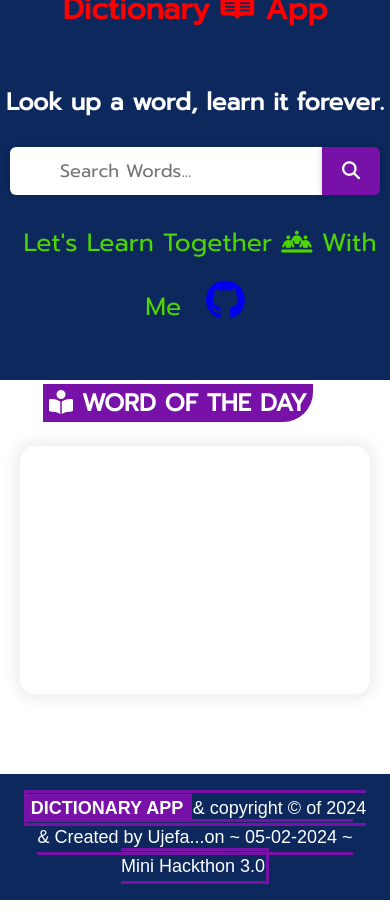
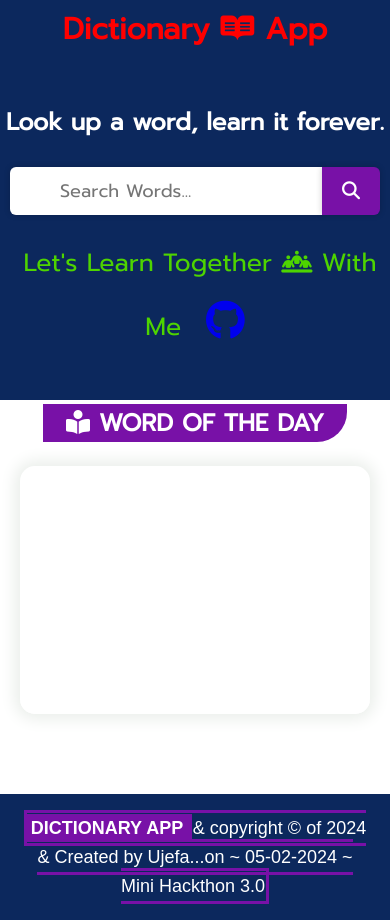
Before and after one commit to MdUjefaAnsari/Dictionary-Web-Application, a plain HTML site: page index.html in a window 390 px wide. Drawn offline with Linux system fonts and the light colour scheme.

Commit message:
added css

```diff
--- a/style.css
+++ b/style.css
@@ -200,10 +200,6 @@ form:hover #search-input{
     .search-results {
         padding: 20px;
     }
-    .logo img{
-        margin-left: -100px;
-    }
-
     .search-result {
         width: 45%;
     }
@@ -213,8 +209,11 @@ form:hover #search-input{
     .search-result {
         width: 100%;
     }
+    .newHead{
+        max-width: 370px;
+    }
     .topheading{
-        margin-top: -50px;
+        margin-top: -30px;
     }
 }
 
```
